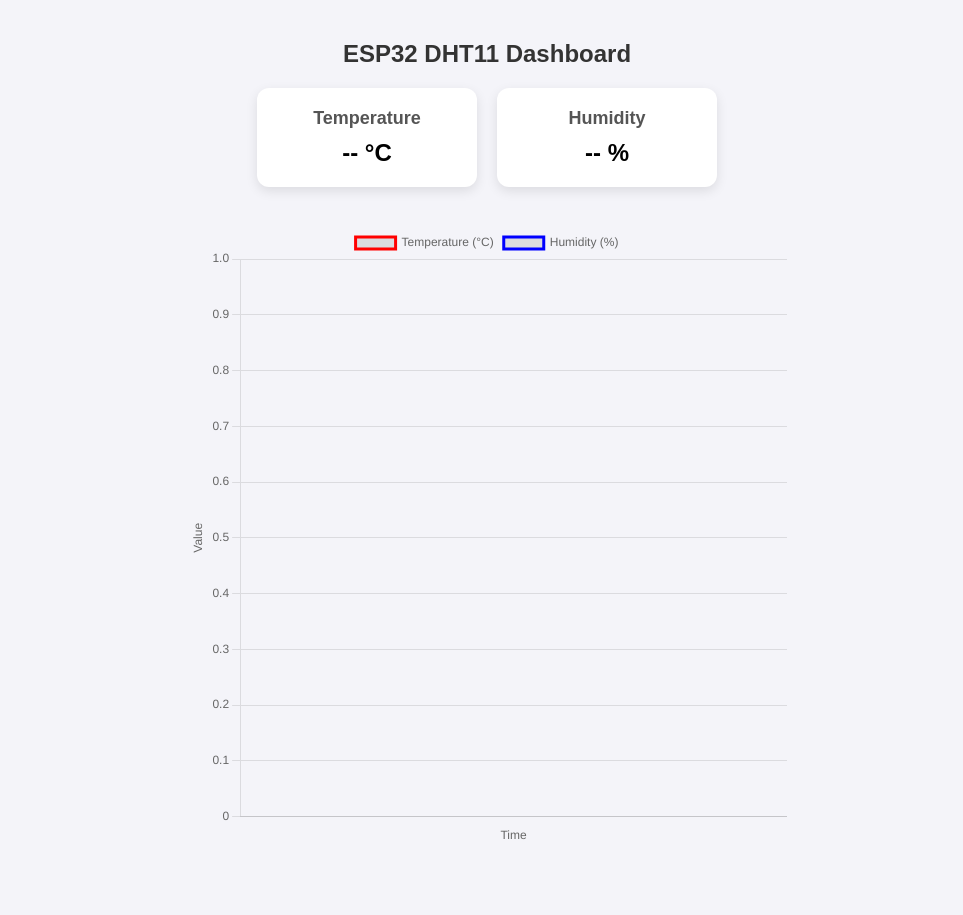
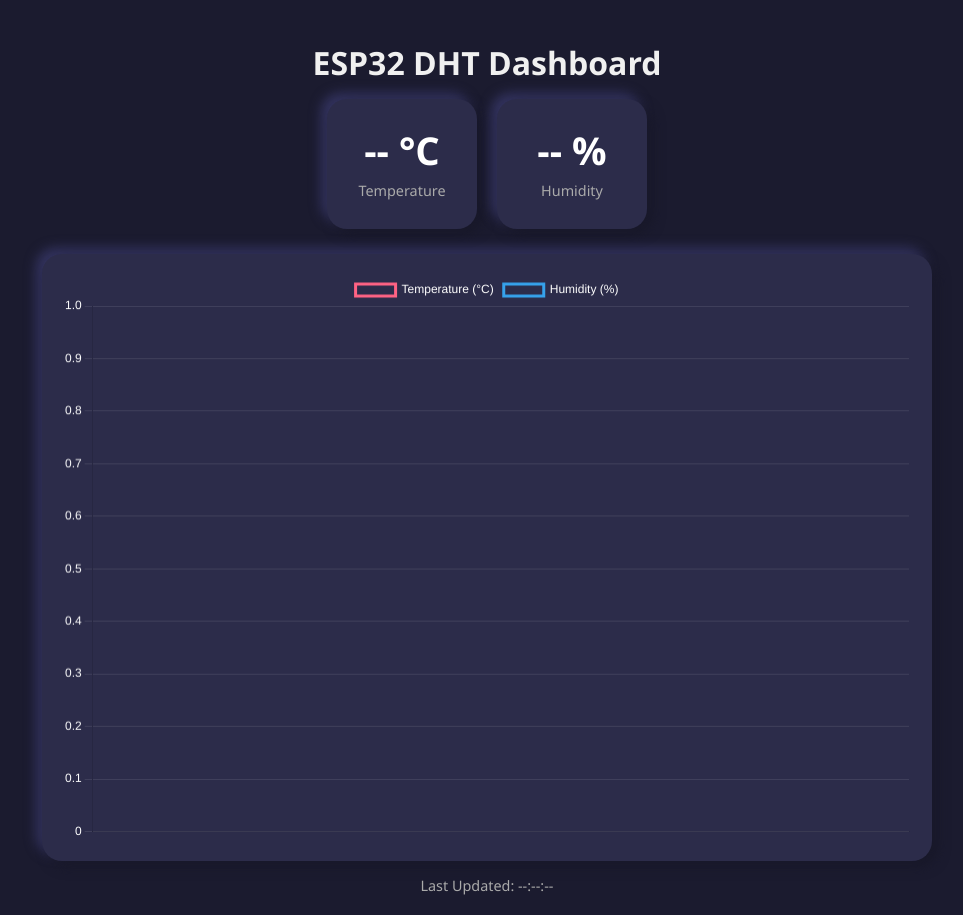
Before and after one commit to swapnil-122/esp32project, a plain HTML site: page index.html in a window 1280 px wide. Shown: the whole page, without its empty margins (153-1116 px from the left). Before the commit the page ends 867 px from the top, so only its background shows below. Drawn offline with nearby package versions, Linux system fonts and the light colour scheme; no server answers.

Commit message:
Add files via upload

```diff
--- a/index.html
+++ b/index.html
@@ -3,88 +3,118 @@
 <head>
 <meta charset="UTF-8">
 <meta name="viewport" content="width=device-width, initial-scale=1.0">
-<title>ESP32 DHT11 Dashboard</title>
+<title>ESP32 DHT Dashboard</title>
 <script src="https://cdn.jsdelivr.net/npm/chart.js"></script>
 <style>
   body {
-    font-family: Arial, sans-serif;
-    background-color: #f4f4f9;
+    margin: 0;
+    font-family: 'Segoe UI', Tahoma, Geneva, Verdana, sans-serif;
+    background: #1b1b2f;
+    color: #fff;
     display: flex;
     flex-direction: column;
     align-items: center;
     padding: 20px;
-    margin: 0;
   }
-  h2 {
-    margin-bottom: 20px;
-    color: #333;
+
+  h1 {
+    margin-bottom: 15px;
+    font-size: 2em;
+    text-align: center;
+    color: #f0f0f0;
   }
+
   .cards {
     display: flex;
     flex-wrap: wrap;
     justify-content: center;
     gap: 20px;
-  }
-  .card {
-    background-color: #fff;
-    border-radius: 12px;
-    box-shadow: 0 4px 12px rgba(0,0,0,0.1);
-    padding: 20px;
-    text-align: center;
-    width: 180px;
-    transition: transform 0.2s;
-  }
-  .card:hover {
-    transform: translateY(-5px);
-  }
-  .card h3 {
-    margin: 0 0 10px 0;
-    font-size: 18px;
-    color: #555;
-  }
-  .card p {
-    font-size: 24px;
-    font-weight: bold;
-    margin: 0;
-  }
-  canvas {
-    max-width: 600px;
-    width: 100%;
-    margin-top: 40px;
+    margin-bottom: 25px;
   }
 
-  @media (max-width: 600px) {
-    .cards {
+  .card {
+    background: #2c2c4a;
+    border-radius: 20px;
+    width: 150px;
+    height: 130px;
+    display: flex;
     flex-direction: column;
+    justify-content: center;
     align-items: center;
+    box-shadow: 6px 6px 12px #181829, -6px -6px 12px #343460;
+    transition: transform 0.2s, background 0.3s;
   }
-    canvas {
-      max-width: 100%;
+
+  .card:hover { transform: scale(1.05); }
+
+  .card h2 {
+    margin: 0;
+    font-size: 2.4em;
+    transition: color 0.3s;
   }
+
+  .card p {
+    margin: 5px 0 0;
+    font-size: 0.9em;
+    color: #aaa;
+  }
+
+  .chart-container {
+    width: 100%;
+    max-width: 850px;
+    background: #2c2c4a;
+    padding: 20px;
+    border-radius: 20px;
+    box-shadow: 6px 6px 12px #181829, -6px -6px 12px #343460;
+  }
+
+  canvas { border-radius: 10px; }
+
+  .footer {
+    margin-top: 15px;
+    font-size: 0.9em;
+    color: #aaa;
+  }
+
+  @media(max-width:600px){
+    .cards { gap: 15px; }
+    .card { width: 130px; height: 110px; }
   }
 </style>
 </head>
 <body>
 
-<h2>ESP32 DHT11 Dashboard</h2>
+<h1>ESP32 DHT Dashboard</h1>
 
 <div class="cards">
-  <div class="card">
-    <h3>Temperature</h3>
-    <p id="tempCard">-- °C</p>
+  <div class="card" id="tempCardDiv">
+    <h2 id="tempCard">-- °C</h2>
+    <p>Temperature</p>
+    <p id="tempMinMax"></p>
   </div>
-  <div class="card">
-    <h3>Humidity</h3>
-    <p id="humCard">-- %</p>
+  <div class="card" id="humCardDiv">
+    <h2 id="humCard">-- %</h2>
+    <p>Humidity</p>
+    <p id="humMinMax"></p>
   </div>
 </div>
 
-<canvas id="chart"></canvas>
+<div class="chart-container">
+  <canvas id="chart" height="200"></canvas>
+</div>
+
+<div class="footer" id="lastUpdated">Last Updated: --:--:--</div>
 
 <script>
-const FIREBASE_URL = "https://esp32dashboard-8623a-default-rtdb.firebaseio.com/";
+const FIREBASE_URL = "https://esp32dashboard-8623a-default-rtdb.firebaseio.com/dht.json";
 
-let tempData = [], humData = [], labels = [];
+let labels = [];
+let tempData = [];
+let humData = [];
+let tempMin = null;
+let tempMax = null;
+let humMin = null;
+let humMax = null;
 
 const ctx = document.getElementById('chart').getContext('2d');
 const chart = new Chart(ctx, {
@@ -92,46 +122,78 @@ const chart = new Chart(ctx, {
   data: {
     labels: labels,
     datasets: [
-            { label: 'Temperature (°C)', data: tempData, borderColor: 'red', fill: false },
-            { label: 'Humidity (%)', data: humData, borderColor: 'blue', fill: false }
+      {
+        label: 'Temperature (°C)',
+        data: tempData,
+        borderColor: '#FF6384',
+        backgroundColor: ctx.createLinearGradient(0,0,0,200),
+        tension: 0.3,
+        fill: true,
+      },
+      {
+        label: 'Humidity (%)',
+        data: humData,
+        borderColor: '#36A2EB',
+        backgroundColor: ctx.createLinearGradient(0,0,0,200),
+        tension: 0.3,
+        fill: true,
+      }
     ]
   },
   options: {
     responsive: true,
-        animation: { duration: 0 },
-        plugins: { legend: { position: 'top' } },
+    interaction: { mode: 'index', intersect: false },
+    plugins: { legend: { labels: { color: '#fff' } } },
     scales: {
-            x: { title: { display: true, text: 'Time' } },
-            y: { title: { display: true, text: 'Value' }, beginAtZero: true }
+      x: { ticks: { color: '#fff' }, grid: { color: 'rgba(255,255,255,0.1)' } },
+      y: { ticks: { color: '#fff' }, grid: { color: 'rgba(255,255,255,0.1)' } }
     }
   }
 });
 
-async function fetchData() {
-    try {
-        const res = await fetch(FIREBASE_URL + ".json");
-        const data = await res.json();
+function fetchData() {
+  fetch(FIREBASE_URL)
+    .then(res => res.json())
+    .then(data => {
       if(!data) return;
+      const now = new Date();
+      const timeStr = now.toLocaleTimeString();
 
-        const now = new Date().toLocaleTimeString();
-        labels.push(now);
-        tempData.push(data.temp || 0);
-        humData.push(data.hum || 0);
+      labels.push(timeStr);
+      tempData.push(data.temp);
+      humData.push(data.hum);
 
+      // Maintain last 20 readings
       if(labels.length > 20){
         labels.shift(); tempData.shift(); humData.shift();
       }
 
       chart.update();
-        document.getElementById("tempCard").innerText = (data.temp || "--") + " °C";
-        document.getElementById("humCard").innerText = (data.hum || "--") + " %";
 
-    } catch (err) {
-        console.error("Fetch error:", err);
-    }
+      // Update cards
+      document.getElementById('tempCard').innerText = data.temp + " °C";
+      document.getElementById('humCard').innerText = data.hum + " %";
+
+      // Track Min/Max
+      tempMin = tempMin === null ? data.temp : Math.min(tempMin, data.temp);
+      tempMax = tempMax === null ? data.temp : Math.max(tempMax, data.temp);
+      humMin = humMin === null ? data.hum : Math.min(humMin, data.hum);
+      humMax = humMax === null ? data.hum : Math.max(humMax, data.hum);
+
+      document.getElementById('tempMinMax').innerText = `Min: ${tempMin} | Max: ${tempMax}`;
+      document.getElementById('humMinMax').innerText = `Min: ${humMin} | Max: ${humMax}`;
+
+      // Color alert if high temp or low humidity
+      document.getElementById('tempCard').style.color = data.temp > 35 ? '#FF4500' : '#FF6384';
+      document.getElementById('humCard').style.color = data.hum < 30 ? '#FF4500' : '#36A2EB';
+
+      // Update timestamp
+      document.getElementById('lastUpdated').innerText = "Last Updated: " + timeStr;
+
+    })
+    .catch(err => console.log("Fetch error: ", err));
 }
 
-// Auto refresh every 2 seconds
 setInterval(fetchData, 2000);
 fetchData();
 </script>
```
Lines whose indentation alone changed are shown as unchanged.
